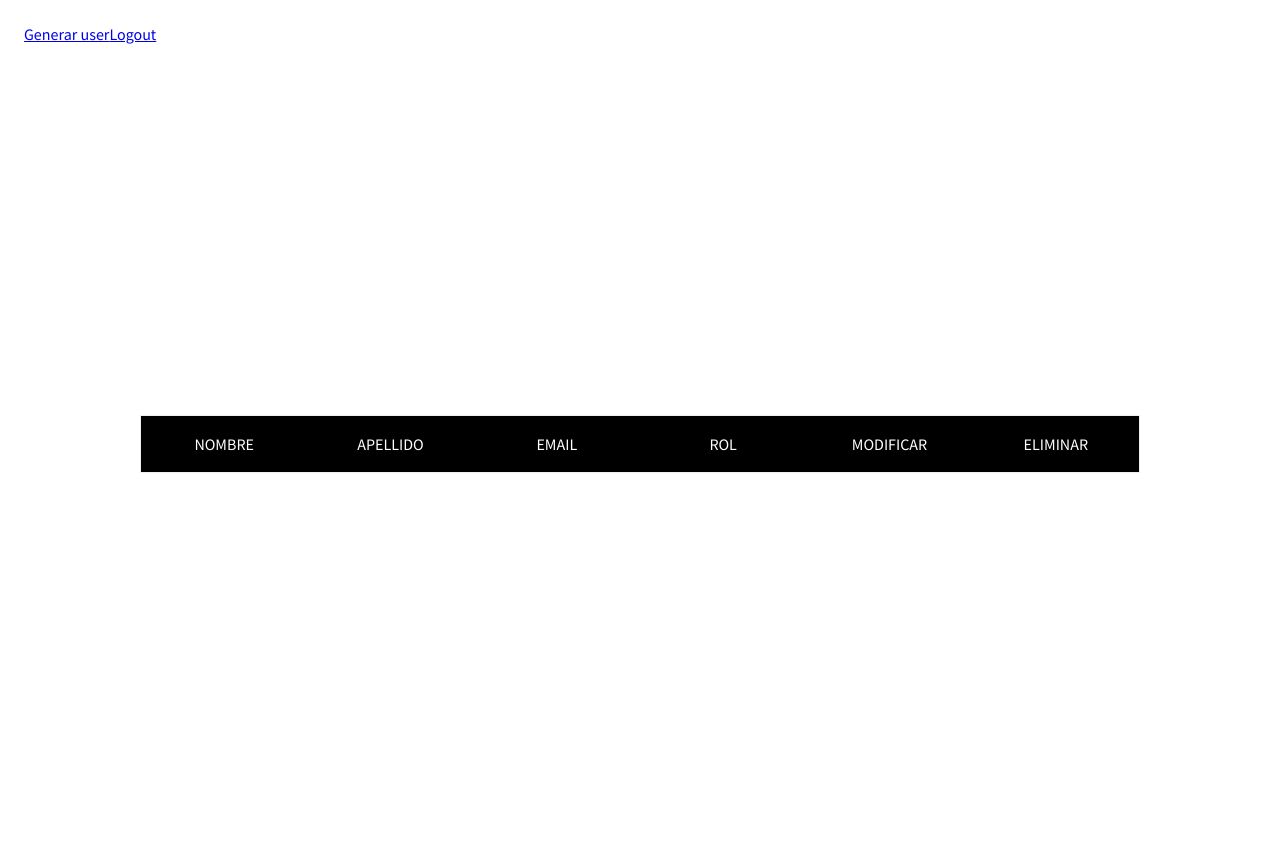
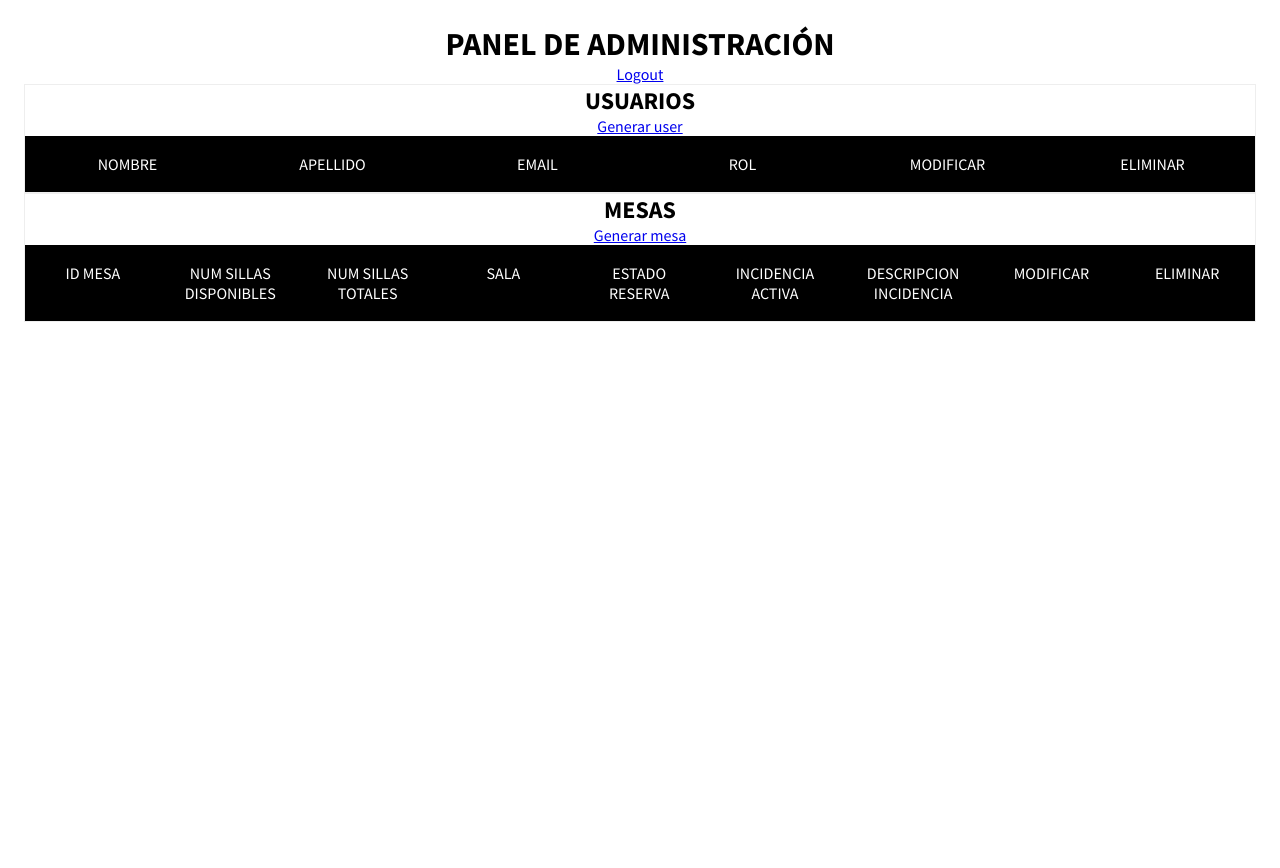
Before and after one commit to 100007217/PR02, a PHP site: page /crud.php in a window 1280 px wide. After the commit the page ends 322 px from the top, so only its background shows below. Run offline with PHP 8.4, Linux system fonts and the light colour scheme; data that the repository does not hold is empty; style sheets or scripts are compiled from the project's sources.

Commit message:
Modificada la vista de la tabla CRUD

```diff
--- a/view/crud.php
+++ b/view/crud.php
@@ -8,35 +8,49 @@
     <link rel="stylesheet" href="../css/crudcss.scss">
 </head>
 <body>
-
+    <center>
+    <h1>PANEL DE ADMINISTRACIÓN</h1>
 
 <?php
 include '../services/config.php';
 include '../services/conexion.php';
 
-$sentencia = $pdo->prepare("SELECT
+$sentenciausers = $pdo->prepare("SELECT
     tbl_users.id_user,
     tbl_users.nom_user,
     tbl_users.apellido_user,
     tbl_users.email_user,
     tbl_users.rol_user
     from tbl_users");
-$sentencia->execute();
-$listaUsers=$sentencia->fetchAll(PDO::FETCH_ASSOC);
+$sentenciausers->execute();
+$listaUsers=$sentenciausers->fetchAll(PDO::FETCH_ASSOC);
 
-echo "<a href='../process/generar_user.php'>Generar user</a>";
+$sentenciamesas = $pdo->prepare("SELECT
+    tbl_mesa.id_mesa,
+    tbl_mesa.num_sillas_actuales,
+    tbl_mesa.num_silla_dispo,
+    tbl_mesa.reservada,
+    tbl_mesa.id_ubi,
+    tbl_mesa.incidencia,
+    tbl_mesa.desc_incidencia
+    from tbl_mesa");
+$sentenciamesas->execute();
+$listaMesas=$sentenciamesas->fetchAll(PDO::FETCH_ASSOC);
+
 echo "<a href='../process/logout.php'>Logout</a>";
 ?>
 
-<div class="container">
+
 	<div class="table">
+    <h2>USUARIOS</h2>
+    <a href='../process/generar_user.php'>Generar user</a>
         <div class="table-header">
-            <div class="header__item"><a id="name" class="filter__link" href="#">Nombre</a></div>
-            <div class="header__item"><a id="wins" class="filter__link filter__link--number" href="#">Apellido</a></div>
-            <div class="header__item"><a id="draws" class="filter__link filter__link--number" href="#">Email</a></div>
-            <div class="header__item"><a id="losses" class="filter__link filter__link--number" href="#">Rol</a></div>
-            <div class="header__item"><a id="total" class="filter__link filter__link--number" href="#">Modificar</a></div>
-            <div class="header__item"><a id="total" class="filter__link filter__link--number" href="#">Eliminar</a></div>
+            <div class="header__item"><a class="filter__link" href="#">Nombre</a></div>
+            <div class="header__item"><a class="filter__link filter__link--number" >Apellido</a></div>
+            <div class="header__item"><a class="filter__link filter__link--number" >Email</a></div>
+            <div class="header__item"><a class="filter__link filter__link--number" >Rol</a></div>
+            <div class="header__item"><a class="filter__link filter__link--number" >Modificar</a></div>
+            <div class="header__item"><a class="filter__link filter__link--number" >Eliminar</a></div>
         </div>
         <div class="table-content">
 <?php
@@ -53,6 +67,49 @@ echo "<a href='../process/logout.php'>Logout</a>";
         }
         echo "</div>";
     echo "</div>";
-echo "</div>";
+?>
 
+    <div class="table">
+    <h2>MESAS</h2>
+    <a href='../process/generar_mesa.php'>Generar mesa</a>
+        <div class="table-header">
+            <div class="header__item"><a class="filter__link" >ID MESA</a></div>
+            <div class="header__item"><a class="filter__link filter__link--number" >NUM SILLAS DISPONIBLES</a></div>
+            <div class="header__item"><a class="filter__link filter__link--number" >NUM SILLAS TOTALES</a></div>
+            <div class="header__item"><a class="filter__link filter__link--number" >SALA</a></div>
+            <div class="header__item"><a class="filter__link filter__link--number" >ESTADO RESERVA</a></div>
+            <div class="header__item"><a class="filter__link filter__link--number" >INCIDENCIA ACTIVA</a></div>
+            <div class="header__item"><a class="filter__link filter__link--number" >DESCRIPCION INCIDENCIA</a></div>
+            <div class="header__item"><a class="filter__link filter__link--number" >Modificar</a></div>
+            <div class="header__item"><a class="filter__link filter__link--number" >Eliminar</a></div>
+        </div>
+        <div class="table-content">
+            <?php
+                foreach ($listaMesas as $mesa) {
+                     echo "<div class='table-row'>";
+                        echo "<div class='table-data'>{$mesa['id_mesa']}</div>";
+                        echo "<div class='table-data'>{$mesa['num_sillas_actuales']}</div>";
+                        echo "<div class='table-data'>{$mesa['num_silla_dispo']}</div>";
+                        echo "<div class='table-data'>{$mesa['id_ubi']}</div>";
+
+                        if ($mesa['reservada']==1) {
+                            echo "<div class='table-data'>&#9203;</div>";
+                        }else {
+                            echo "<div class='table-data'>&#127379;</div>";
+                        }
+
+                        if ($mesa['incidencia']==1) {
+                            echo "<div class='table-data'>&#9888;</div>";
+                        }else{
+                            echo "<div class='table-data'>&#9989</div>";
+                        }
+                        echo "<div class='table-data'>{$mesa['desc_incidencia']}</div>";
+                        echo "<div class='table-data'><a type='button' href='../process/modificar_user.php?id={$mesa['id_mesa']}'>Modificar mesa</a></div>";
+                        echo "<div class='table-data'><a type='button' href='../process/eliminar_user_pdo.php?id={$mesa['id_mesa']}' onclick=\"return confirm('¿Estás seguro de eliminar al user?')\">Eliminar mesa</a></div>";
+                    echo "</div>";
+                }
+        echo "</div>";
+    echo "</div>";
 ?>
+
+</center>
```
